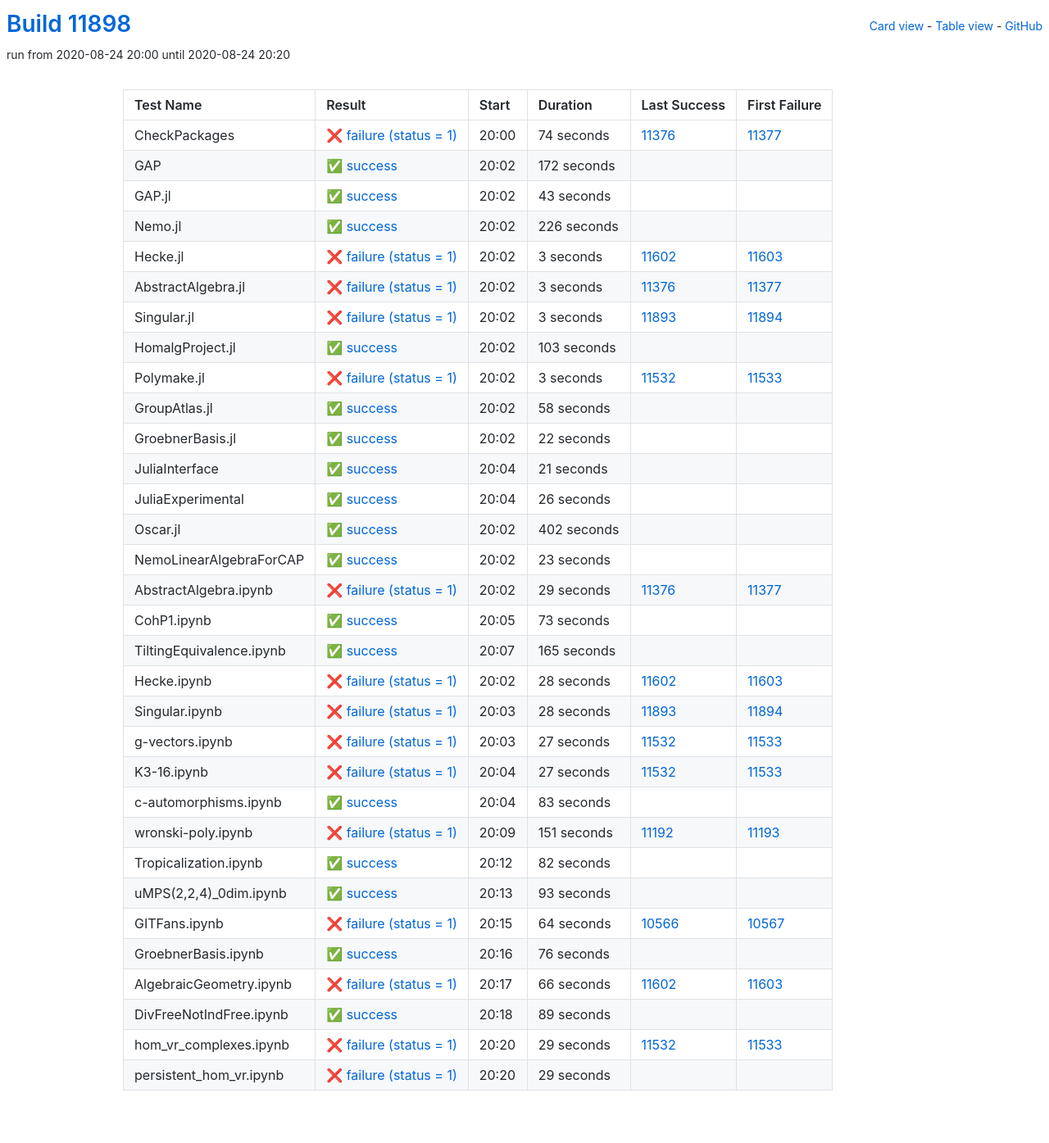
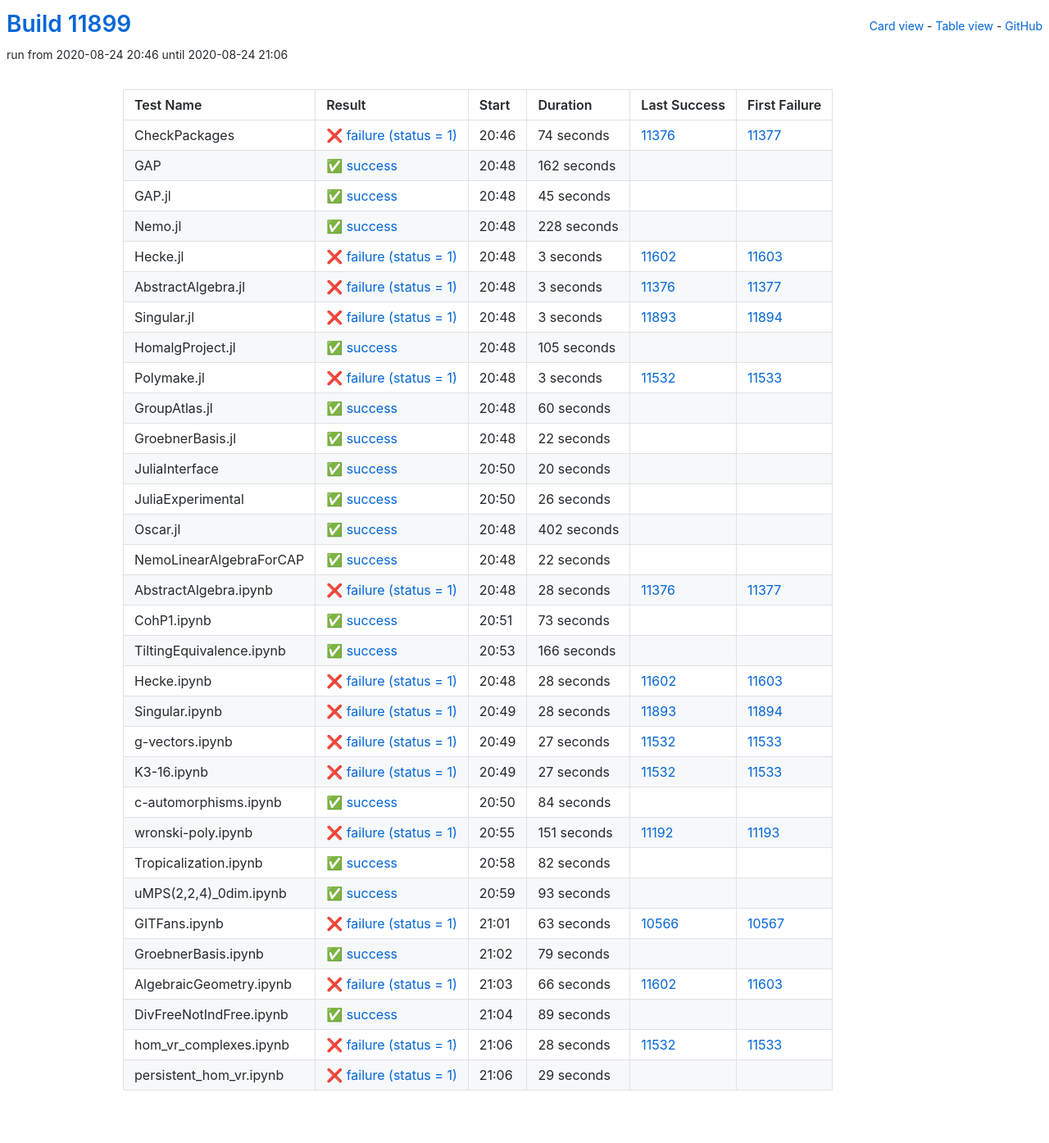
Before and after one commit to oscar-system/oscar-ci-status, a Jekyll site: the page built from table.html, in a window 1280 px wide. Shown: the whole page at 82% size. Built offline with Jekyll 4.4.1, drawn with Linux system fonts in a browser that asks for light colours.

Commit message:
Build #11899

```diff
--- a/_data/ci.yml
+++ b/_data/ci.yml
@@ -1,6 +1,6 @@
 ---
-build: 11898
-build_url: https://oscarci.mathematik.uni-kl.de/job/oscar/11898/
+build: 11899
+build_url: https://oscarci.mathematik.uni-kl.de/job/oscar/11899/
 job: oscar
 organization: oscar-system
 repo: oscar-ci-status
@@ -8,8 +8,8 @@
 tests:
 - name: CheckPackages
   id: checkpackages
-  log: https://oscarci.mathematik.uni-kl.de/job/oscar/11898/artifact/logs/build-11898/CheckPackages.log
-  start: 2020-08-24 20:00
+  log: https://oscarci.mathematik.uni-kl.de/job/oscar/11899/artifact/logs/build-11899/CheckPackages.log
+  start: 2020-08-24 20:46
   success: false
   exitcode: 1
   status: failure
@@ -20,44 +20,44 @@
   first_failure_url: https://oscarci.mathematik.uni-kl.de/job/oscar/11377/
 - name: GAP
   id: gap
-  log: https://oscarci.mathematik.uni-kl.de/job/oscar/11898/artifact/logs/build-11898/GAP.log
-  start: 2020-08-24 20:02
+  log: https://oscarci.mathematik.uni-kl.de/job/oscar/11899/artifact/logs/build-11899/GAP.log
+  start: 2020-08-24 20:48
   success: true
   exitcode: 0
   status: success
-  duration: 172
+  duration: 162
   last_success: false
   last_success_url:
   first_failure: false
   first_failure_url:
 - name: GAP.jl
   id: gap-jl
-  log: https://oscarci.mathematik.uni-kl.de/job/oscar/11898/artifact/logs/build-11898/GAP.jl.log
-  start: 2020-08-24 20:02
+  log: https://oscarci.mathematik.uni-kl.de/job/oscar/11899/artifact/logs/build-11899/GAP.jl.log
+  start: 2020-08-24 20:48
   success: true
   exitcode: 0
   status: success
-  duration: 43
+  duration: 45
   last_success: false
   last_success_url:
   first_failure: false
   first_failure_url:
 - name: Nemo.jl
   id: nemo-jl
-  log: https://oscarci.mathematik.uni-kl.de/job/oscar/11898/artifact/logs/build-11898/Nemo.jl.log
-  start: 2020-08-24 20:02
+  log: https://oscarci.mathematik.uni-kl.de/job/oscar/11899/artifact/logs/build-11899/Nemo.jl.log
+  start: 2020-08-24 20:48
   success: true
   exitcode: 0
   status: success
-  duration: 226
+  duration: 228
   last_success: false
   last_success_url:
   first_failure: false
   first_failure_url:
 - name: Hecke.jl
   id: hecke-jl
-  log: https://oscarci.mathematik.uni-kl.de/job/oscar/11898/artifact/logs/build-11898/Hecke.jl.log
-  start: 2020-08-24 20:02
+  log: https://oscarci.mathematik.uni-kl.de/job/oscar/11899/artifact/logs/build-11899/Hecke.jl.log
+  start: 2020-08-24 20:48
   success: false
   exitcode: 1
   status: failure
@@ -68,8 +68,8 @@
   first_failure_url: https://oscarci.mathematik.uni-kl.de/job/oscar/11603/
 - name: AbstractAlgebra.jl
   id: abstractalgebra-jl
-  log: https://oscarci.mathematik.uni-kl.de/job/oscar/11898/artifact/logs/build-11898/AbstractAlgebra.jl.log
-  start: 2020-08-24 20:02
+  log: https://oscarci.mathematik.uni-kl.de/job/oscar/11899/artifact/logs/build-11899/AbstractAlgebra.jl.log
+  start: 2020-08-24 20:48
   success: false
   exitcode: 1
   status: failure
@@ -80,8 +80,8 @@
   first_failure_url: https://oscarci.mathematik.uni-kl.de/job/oscar/11377/
 - name: Singular.jl
   id: singular-jl
-  log: https://oscarci.mathematik.uni-kl.de/job/oscar/11898/artifact/logs/build-11898/Singular.jl.log
-  start: 2020-08-24 20:02
+  log: https://oscarci.mathematik.uni-kl.de/job/oscar/11899/artifact/logs/build-11899/Singular.jl.log
+  start: 2020-08-24 20:48
   success: false
   exitcode: 1
   status: failure
@@ -92,20 +92,20 @@
   first_failure_url: https://oscarci.mathematik.uni-kl.de/job/oscar/11894/
 - name: HomalgProject.jl
   id: homalgproject-jl
-  log: https://oscarci.mathematik.uni-kl.de/job/oscar/11898/artifact/logs/build-11898/HomalgProject.jl.log
-  start: 2020-08-24 20:02
+  log: https://oscarci.mathematik.uni-kl.de/job/oscar/11899/artifact/logs/build-11899/HomalgProject.jl.log
+  start: 2020-08-24 20:48
   success: true
   exitcode: 0
   status: success
-  duration: 103
+  duration: 105
   last_success: false
   last_success_url:
   first_failure: false
   first_failure_url:
 - name: Polymake.jl
   id: polymake-jl
-  log: https://oscarci.mathematik.uni-kl.de/job/oscar/11898/artifact/logs/build-11898/Polymake.jl.log
-  start: 2020-08-24 20:02
+  log: https://oscarci.mathematik.uni-kl.de/job/oscar/11899/artifact/logs/build-11899/Polymake.jl.log
+  start: 2020-08-24 20:48
   success: false
   exitcode: 1
   status: failure
@@ -116,20 +116,20 @@
   first_failure_url: https://oscarci.mathematik.uni-kl.de/job/oscar/11533/
 - name: GroupAtlas.jl
   id: groupatlas-jl
-  log: https://oscarci.mathematik.uni-kl.de/job/oscar/11898/artifact/logs/build-11898/GroupAtlas.jl.log
-  start: 2020-08-24 20:02
+  log: https://oscarci.mathematik.uni-kl.de/job/oscar/11899/artifact/logs/build-11899/GroupAtlas.jl.log
+  start: 2020-08-24 20:48
   success: true
   exitcode: 0
   status: success
-  duration: 58
+  duration: 60
   last_success: false
   last_success_url:
   first_failure: false
   first_failure_url:
 - name: GroebnerBasis.jl
   id: groebnerbasis-jl
-  log: https://oscarci.mathematik.uni-kl.de/job/oscar/11898/artifact/logs/build-11898/GroebnerBasis.jl.log
-  start: 2020-08-24 20:02
+  log: https://oscarci.mathematik.uni-kl.de/job/oscar/11899/artifact/logs/build-11899/GroebnerBasis.jl.log
+  start: 2020-08-24 20:48
   success: true
   exitcode: 0
   status: success
@@ -140,20 +140,20 @@
   first_failure_url:
 - name: JuliaInterface
   id: juliainterface
-  log: https://oscarci.mathematik.uni-kl.de/job/oscar/11898/artifact/logs/build-11898/JuliaInterface.log
-  start: 2020-08-24 20:04
+  log: https://oscarci.mathematik.uni-kl.de/job/oscar/11899/artifact/logs/build-11899/JuliaInterface.log
+  start: 2020-08-24 20:50
   success: true
   exitcode: 0
   status: success
-  duration: 21
+  duration: 20
   last_success: false
   last_success_url:
   first_failure: false
   first_failure_url:
 - name: JuliaExperimental
   id: juliaexperimental
-  log: https://oscarci.mathematik.uni-kl.de/job/oscar/11898/artifact/logs/build-11898/JuliaExperimental.log
-  start: 2020-08-24 20:04
+  log: https://oscarci.mathematik.uni-kl.de/job/oscar/11899/artifact/logs/build-11899/JuliaExperimental.log
+  start: 2020-08-24 20:50
   success: true
   exitcode: 0
   status: success
@@ -164,8 +164,8 @@
   first_failure_url:
 - name: Oscar.jl
   id: oscar-jl
-  log: https://oscarci.mathematik.uni-kl.de/job/oscar/11898/artifact/logs/build-11898/Oscar.jl.log
-  start: 2020-08-24 20:02
+  log: https://oscarci.mathematik.uni-kl.de/job/oscar/11899/artifact/logs/build-11899/Oscar.jl.log
+  start: 2020-08-24 20:48
   success: true
   exitcode: 0
   status: success
@@ -176,32 +176,32 @@
   first_failure_url:
 - name: NemoLinearAlgebraForCAP
   id: nemolinearalgebraforcap
-  log: https://oscarci.mathematik.uni-kl.de/job/oscar/11898/artifact/logs/build-11898/NemoLinearAlgebraForCAP.log
-  start: 2020-08-24 20:02
+  log: https://oscarci.mathematik.uni-kl.de/job/oscar/11899/artifact/logs/build-11899/NemoLinearAlgebraForCAP.log
+  start: 2020-08-24 20:48
   success: true
   exitcode: 0
   status: success
-  duration: 23
+  duration: 22
   last_success: false
   last_success_url:
   first_failure: false
   first_failure_url:
 - name: AbstractAlgebra.ipynb
   id: abstractalgebra-ipynb
-  log: https://oscarci.mathematik.uni-kl.de/job/oscar/11898/artifact/logs/build-11898/AbstractAlgebra.ipynb.log
-  start: 2020-08-24 20:02
+  log: https://oscarci.mathematik.uni-kl.de/job/oscar/11899/artifact/logs/build-11899/AbstractAlgebra.ipynb.log
+  start: 2020-08-24 20:48
   success: false
   exitcode: 1
   status: failure
-  duration: 29
+  duration: 28
   last_success: 11376
   last_success_url: https://oscarci.mathematik.uni-kl.de/job/oscar/11376/
   first_failure: 11377
   first_failure_url: https://oscarci.mathematik.uni-kl.de/job/oscar/11377/
 - name: CohP1.ipynb
   id: cohp1-ipynb
-  log: https://oscarci.mathematik.uni-kl.de/job/oscar/11898/artifact/logs/build-11898/CohP1.ipynb.log
-  start: 2020-08-24 20:05
+  log: https://oscarci.mathematik.uni-kl.de/job/oscar/11899/artifact/logs/build-11899/CohP1.ipynb.log
+  start: 2020-08-24 20:51
   success: true
   exitcode: 0
   status: success
@@ -212,20 +212,20 @@
   first_failure_url:
 - name: TiltingEquivalence.ipynb
   id: tiltingequivalence-ipynb
-  log: https://oscarci.mathematik.uni-kl.de/job/oscar/11898/artifact/logs/build-11898/TiltingEquivalence.ipynb.log
-  start: 2020-08-24 20:07
+  log: https://oscarci.mathematik.uni-kl.de/job/oscar/11899/artifact/logs/build-11899/TiltingEquivalence.ipynb.log
+  start: 2020-08-24 20:53
   success: true
   exitcode: 0
   status: success
-  duration: 165
+  duration: 166
   last_success: false
   last_success_url:
   first_failure: false
   first_failure_url:
 - name: Hecke.ipynb
   id: hecke-ipynb
-  log: https://oscarci.mathematik.uni-kl.de/job/oscar/11898/artifact/logs/build-11898/Hecke.ipynb.log
-  start: 2020-08-24 20:02
+  log: https://oscarci.mathematik.uni-kl.de/job/oscar/11899/artifact/logs/build-11899/Hecke.ipynb.log
+  start: 2020-08-24 20:48
   success: false
   exitcode: 1
   status: failure
@@ -236,8 +236,8 @@
   first_failure_url: https://oscarci.mathematik.uni-kl.de/job/oscar/11603/
 - name: Singular.ipynb
   id: singular-ipynb
-  log: https://oscarci.mathematik.uni-kl.de/job/oscar/11898/artifact/logs/build-11898/Singular.ipynb.log
-  start: 2020-08-24 20:03
+  log: https://oscarci.mathematik.uni-kl.de/job/oscar/11899/artifact/logs/build-11899/Singular.ipynb.log
+  start: 2020-08-24 20:49
   success: false
   exitcode: 1
   status: failure
@@ -248,8 +248,8 @@
   first_failure_url: https://oscarci.mathematik.uni-kl.de/job/oscar/11894/
 - name: g-vectors.ipynb
   id: g-vectors-ipynb
-  log: https://oscarci.mathematik.uni-kl.de/job/oscar/11898/artifact/logs/build-11898/g-vectors.ipynb.log
-  start: 2020-08-24 20:03
+  log: https://oscarci.mathematik.uni-kl.de/job/oscar/11899/artifact/logs/build-11899/g-vectors.ipynb.log
+  start: 2020-08-24 20:49
   success: false
   exitcode: 1
   status: failure
@@ -260,8 +260,8 @@
   first_failure_url: https://oscarci.mathematik.uni-kl.de/job/oscar/11533/
 - name: K3-16.ipynb
   id: k3-16-ipynb
-  log: https://oscarci.mathematik.uni-kl.de/job/oscar/11898/artifact/logs/build-11898/K3-16.ipynb.log
-  start: 2020-08-24 20:04
+  log: https://oscarci.mathematik.uni-kl.de/job/oscar/11899/artifact/logs/build-11899/K3-16.ipynb.log
+  start: 2020-08-24 20:49
   success: false
   exitcode: 1
   status: failure
@@ -272,20 +272,20 @@
   first_failure_url: https://oscarci.mathematik.uni-kl.de/job/oscar/11533/
 - name: c-automorphisms.ipynb
   id: c-automorphisms-ipynb
-  log: https://oscarci.mathematik.uni-kl.de/job/oscar/11898/artifact/logs/build-11898/c-automorphisms.ipynb.log
-  start: 2020-08-24 20:04
+  log: https://oscarci.mathematik.uni-kl.de/job/oscar/11899/artifact/logs/build-11899/c-automorphisms.ipynb.log
+  start: 2020-08-24 20:50
   success: true
   exitcode: 0
   status: success
-  duration: 83
+  duration: 84
   last_success: false
   last_success_url:
   first_failure: false
   first_failure_url:
 - name: wronski-poly.ipynb
   id: wronski-poly-ipynb
-  log: https://oscarci.mathematik.uni-kl.de/job/oscar/11898/artifact/logs/build-11898/wronski-poly.ipynb.log
-  start: 2020-08-24 20:09
+  log: https://oscarci.mathematik.uni-kl.de/job/oscar/11899/artifact/logs/build-11899/wronski-poly.ipynb.log
+  start: 2020-08-24 20:55
   success: false
   exitcode: 1
   status: failure
@@ -296,8 +296,8 @@
   first_failure_url: https://oscarci.mathematik.uni-kl.de/job/oscar/11193/
 - name: Tropicalization.ipynb
   id: tropicalization-ipynb
-  log: https://oscarci.mathematik.uni-kl.de/job/oscar/11898/artifact/logs/build-11898/Tropicalization.ipynb.log
-  start: 2020-08-24 20:12
+  log: https://oscarci.mathematik.uni-kl.de/job/oscar/11899/artifact/logs/build-11899/Tropicalization.ipynb.log
+  start: 2020-08-24 20:58
   success: true
   exitcode: 0
   status: success
@@ -308,8 +308,8 @@
   first_failure_url:
 - name: uMPS(2,2,4)_0dim.ipynb
   id: umps-2-2-4-0dim-ipynb
-  log: https://oscarci.mathematik.uni-kl.de/job/oscar/11898/artifact/logs/build-11898/uMPS-2-2-4-_0dim.ipynb.log
-  start: 2020-08-24 20:13
+  log: https://oscarci.mathematik.uni-kl.de/job/oscar/11899/artifact/logs/build-11899/uMPS-2-2-4-_0dim.ipynb.log
+  start: 2020-08-24 20:59
   success: true
   exitcode: 0
   status: success
@@ -320,32 +320,32 @@
   first_failure_url:
 - name: GITFans.ipynb
   id: gitfans-ipynb
-  log: https://oscarci.mathematik.uni-kl.de/job/oscar/11898/artifact/logs/build-11898/GITFans.ipynb.log
-  start: 2020-08-24 20:15
+  log: https://oscarci.mathematik.uni-kl.de/job/oscar/11899/artifact/logs/build-11899/GITFans.ipynb.log
+  start: 2020-08-24 21:01
   success: false
   exitcode: 1
   status: failure
-  duration: 64
+  duration: 63
   last_success: 10566
   last_success_url: https://oscarci.mathematik.uni-kl.de/job/oscar/10566/
   first_failure: 10567
   first_failure_url: https://oscarci.mathematik.uni-kl.de/job/oscar/10567/
 - name: GroebnerBasis.ipynb
   id: groebnerbasis-ipynb
-  log: https://oscarci.mathematik.uni-kl.de/job/oscar/11898/artifact/logs/build-11898/GroebnerBasis.ipynb.log
-  start: 2020-08-24 20:16
+  log: https://oscarci.mathematik.uni-kl.de/job/oscar/11899/artifact/logs/build-11899/GroebnerBasis.ipynb.log
+  start: 2020-08-24 21:02
   success: true
   exitcode: 0
   status: success
-  duration: 76
+  duration: 79
   last_success: false
   last_success_url:
   first_failure: false
   first_failure_url:
 - name: AlgebraicGeometry.ipynb
   id: algebraicgeometry-ipynb
-  log: https://oscarci.mathematik.uni-kl.de/job/oscar/11898/artifact/logs/build-11898/AlgebraicGeometry.ipynb.log
-  start: 2020-08-24 20:17
+  log: https://oscarci.mathematik.uni-kl.de/job/oscar/11899/artifact/logs/build-11899/AlgebraicGeometry.ipynb.log
+  start: 2020-08-24 21:03
   success: false
   exitcode: 1
   status: failure
@@ -356,8 +356,8 @@
   first_failure_url: https://oscarci.mathematik.uni-kl.de/job/oscar/11603/
 - name: DivFreeNotIndFree.ipynb
   id: divfreenotindfree-ipynb
-  log: https://oscarci.mathematik.uni-kl.de/job/oscar/11898/artifact/logs/build-11898/DivFreeNotIndFree.ipynb.log
-  start: 2020-08-24 20:18
+  log: https://oscarci.mathematik.uni-kl.de/job/oscar/11899/artifact/logs/build-11899/DivFreeNotIndFree.ipynb.log
+  start: 2020-08-24 21:04
   success: true
   exitcode: 0
   status: success
@@ -368,20 +368,20 @@
   first_failure_url:
 - name: hom_vr_complexes.ipynb
   id: hom-vr-complexes-ipynb
-  log: https://oscarci.mathematik.uni-kl.de/job/oscar/11898/artifact/logs/build-11898/hom_vr_complexes.ipynb.log
-  start: 2020-08-24 20:20
+  log: https://oscarci.mathematik.uni-kl.de/job/oscar/11899/artifact/logs/build-11899/hom_vr_complexes.ipynb.log
+  start: 2020-08-24 21:06
   success: false
   exitcode: 1
   status: failure
-  duration: 29
+  duration: 28
   last_success: 11532
   last_success_url: https://oscarci.mathematik.uni-kl.de/job/oscar/11532/
   first_failure: 11533
   first_failure_url: https://oscarci.mathematik.uni-kl.de/job/oscar/11533/
 - name: persistent_hom_vr.ipynb
   id: persistent-hom-vr-ipynb
-  log: https://oscarci.mathematik.uni-kl.de/job/oscar/11898/artifact/logs/build-11898/persistent_hom_vr.ipynb.log
-  start: 2020-08-24 20:20
+  log: https://oscarci.mathematik.uni-kl.de/job/oscar/11899/artifact/logs/build-11899/persistent_hom_vr.ipynb.log
+  start: 2020-08-24 21:06
   success: false
   exitcode: 1
   status: failure
```
Also changed, not shown: README.md.
